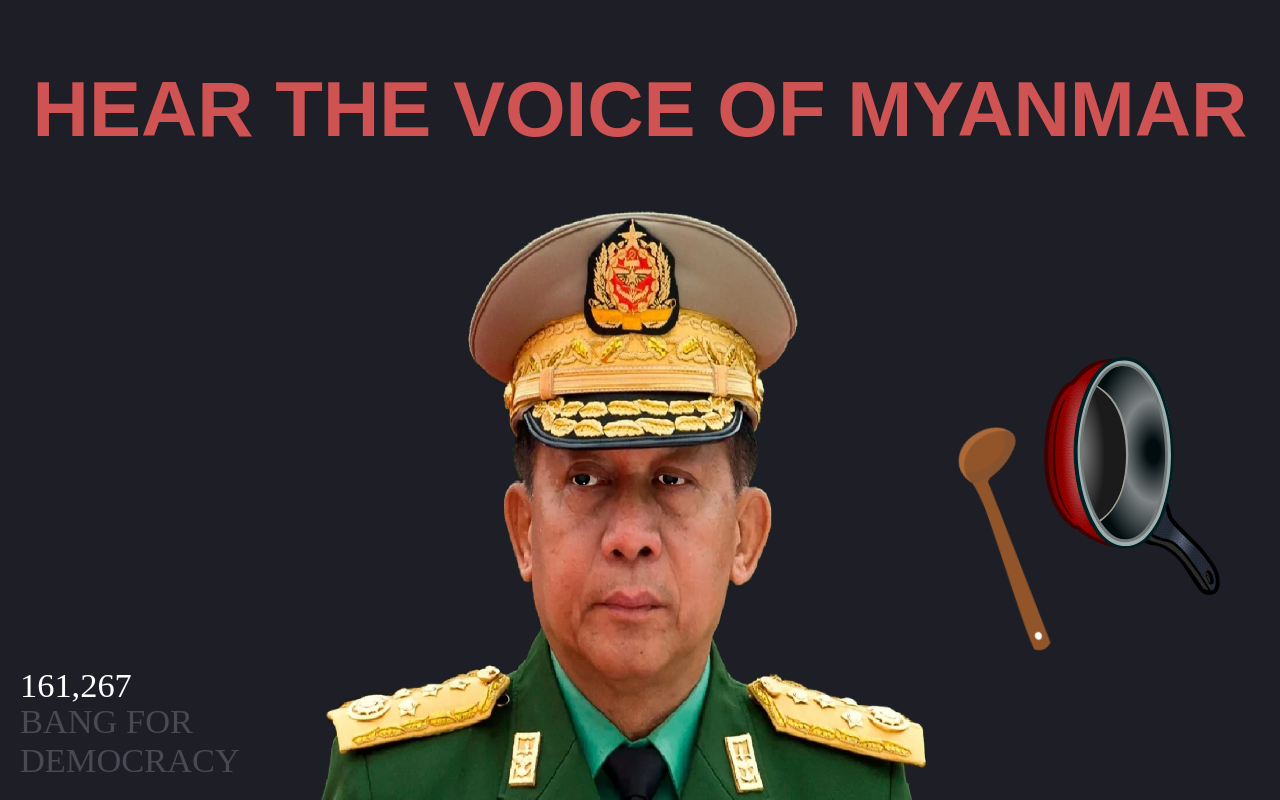
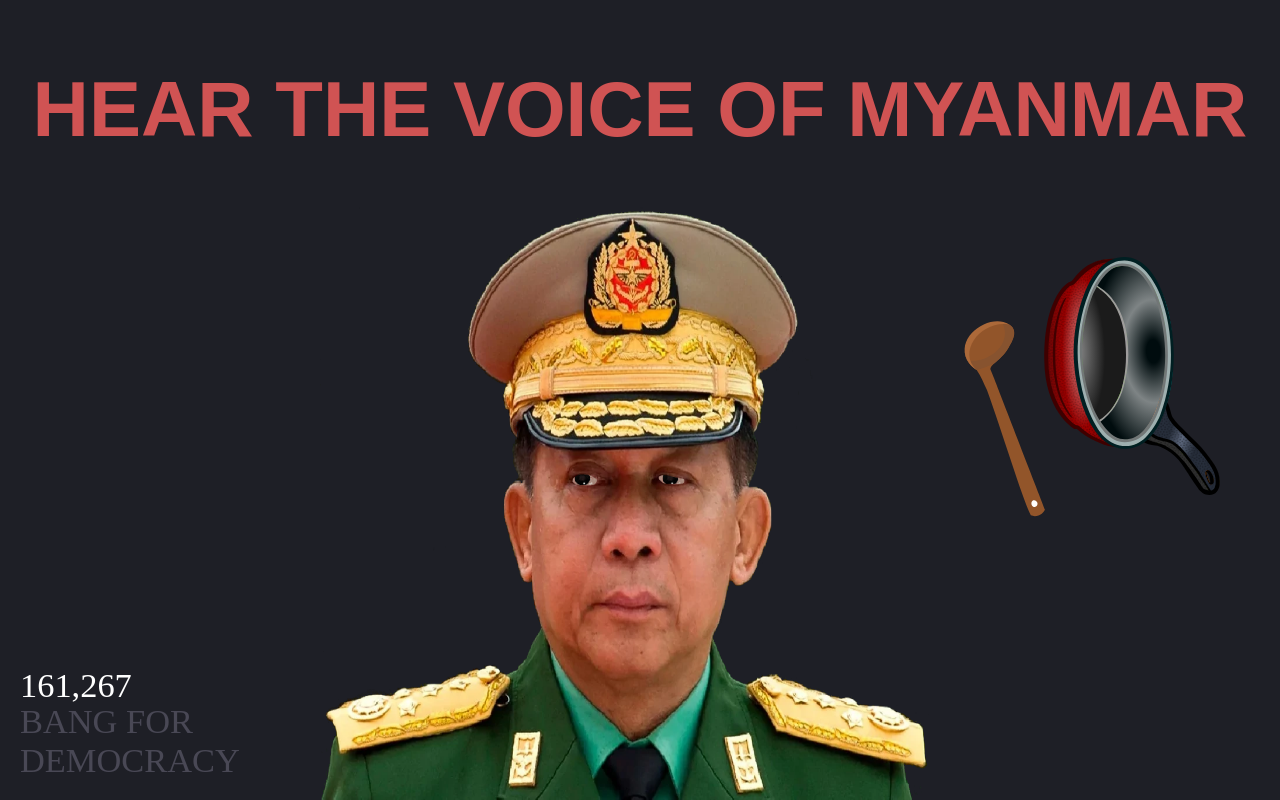
Before and after one commit to thr33fingers/bang-for-democracy, a React (Create React App) app: page / in a window 1280 px wide. Built offline with nearby package versions, Linux system fonts and the light colour scheme.

Commit message:
Fix styles for message and banger

```diff
--- a/src/App.css
+++ b/src/App.css
@@ -25,6 +25,14 @@
   color: #D05353;
   top: 70px;
   margin: 0;
+}
+
+@media screen and (max-width: 768px){
+  .message{
+    top: 50px;
+    font-size: 52px;
+    line-height: 1.5;
+  }
 }
 
 .min-aung-hlaing{
--- a/src/components/banger.css
+++ b/src/components/banger.css
@@ -10,34 +10,29 @@
   pointer-events: none;
 }
 
-.banger .banger-inner-wrapper {
+@media screen and (max-width: 768px) {
+  .banger {
+    width: 200px;
+    height: 200px;
+    top: 25%;
+    left: 35%;
+  }
+}
+
+.banger .banger-inner {
   width: 100%;
   height: 100%;
-  position: relative;
-}
-
-.banger .banger-inner-wrapper .banger-inner {
-  position: absolute;
-  width: 280px;
-  height: 200px;
-  bottom: 0;
-  right: 0;
-}
-
-.banger.flipped .banger-inner-wrapper .banger-inner{
-  transform: scaleX(-1);
 }
 
 .pan {
-  height: 240px;
+  height: 80%;
   transform: rotate(90deg);
   position: absolute;
   right: 0;
 }
 
 .ladle {
-  height: 240px;
-  transform: rotate(140deg) translate3d(0px, -60px, 0px);
+  height: 70%;
   position: absolute;
   left: 0;
 }
--- a/src/components/banger.hooks.ts
+++ b/src/components/banger.hooks.ts
@@ -11,8 +11,8 @@ export function useLadleBang(counter: number): React.CSSProperties {
   const ladleStyle = useSpring(
     {
       transform: isBanged
-        ? 'rotate(172deg) translate3d(0, -60px, 0)'
-        : 'rotate(160deg) translate3d(24px, -60px, 0)',
+        ? 'rotate(172deg) translate(-55%, -30%)'
+        : 'rotate(160deg) translate(0%, -30%)',
       config: {duration}
     }
   );
--- a/src/components/banger.tsx
+++ b/src/components/banger.tsx
@@ -12,7 +12,6 @@ const Banger = React.forwardRef((props: BangerProps, ref) => {
   return (
     // @ts-ignore
     <div className='banger' style={props.bangerStyle} ref={ref}>
-      <div className='banger-inner-wrapper'>
       <div className='banger-inner'>
         <img className='pan' src={Pan}/>
         <animated.img
@@ -21,7 +20,6 @@ const Banger = React.forwardRef((props: BangerProps, ref) => {
           style={ladleStyle}/>
       </div>
     </div>
-    </div>
   );
 });
 
```
Lines whose indentation alone changed are shown as unchanged.
